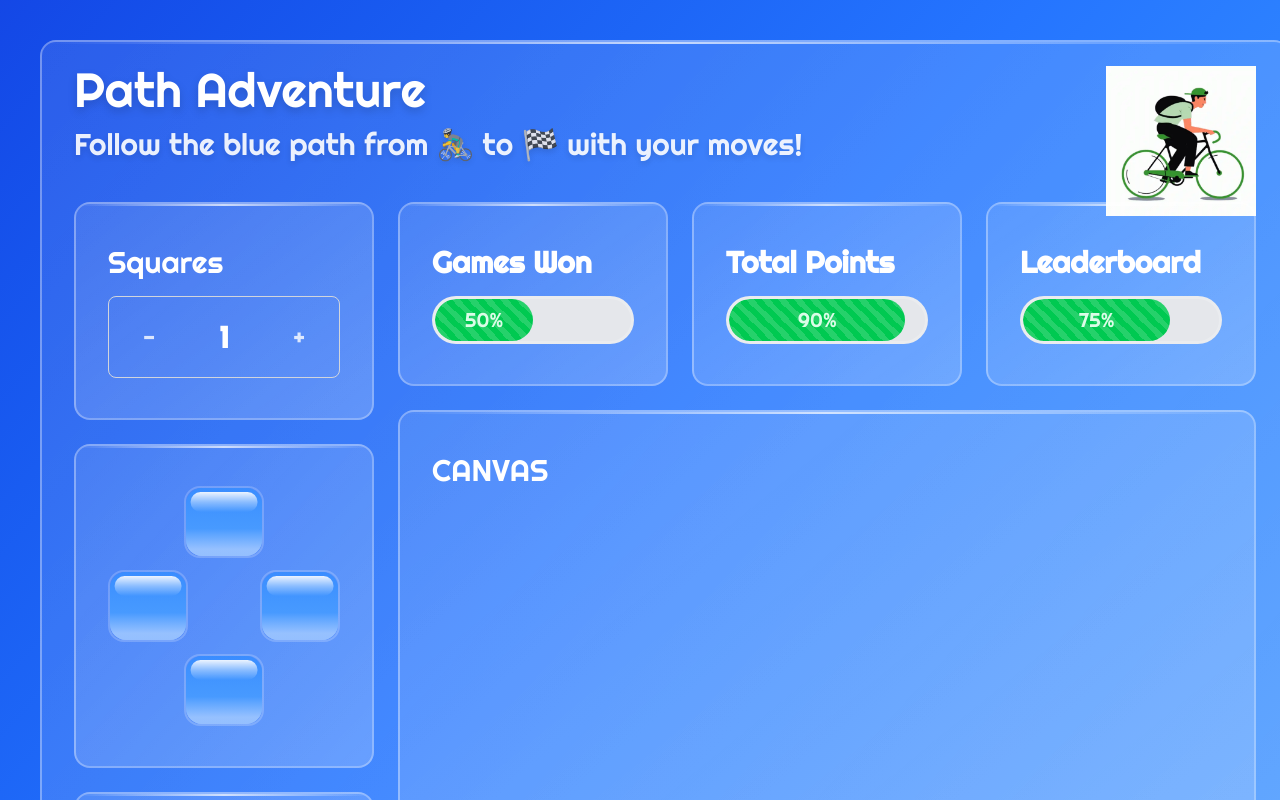
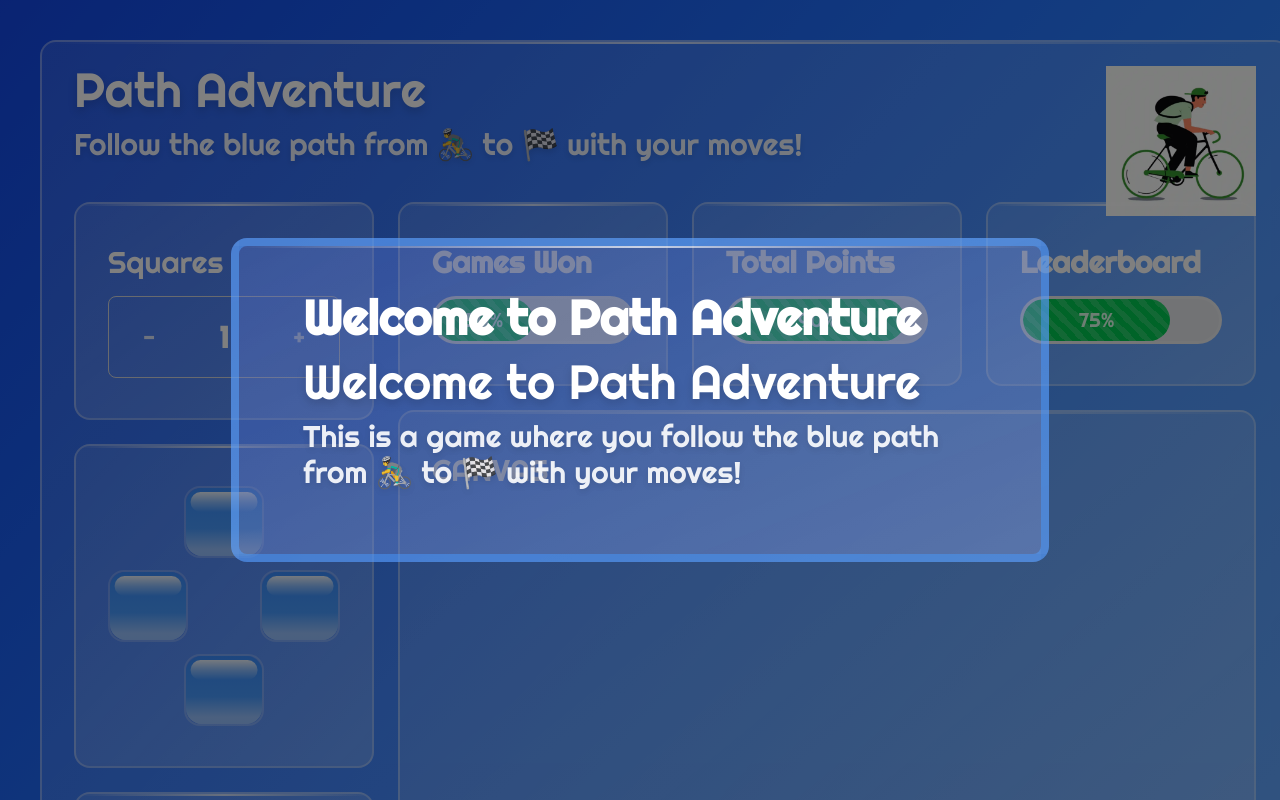
Before and after one commit to tolastarras/path-adventure, a React (Vite) app: page /new in a window 1280 px wide. Shown: the top 800 px of the page. Built offline with nearby package versions, Linux system fonts and the light colour scheme; some icons are missing.

Commit message:
add alert box component

```diff
--- a/src/new/NewHome.jsx
+++ b/src/new/NewHome.jsx
@@ -6,6 +6,7 @@ import {
   GameControls,
   ProgressBar,
   HeaderTitle,
+  AlertBox,
 } from './components';
 
 import { useState, useMemo } from 'react';
@@ -71,6 +72,10 @@ const NewHome = () => {
 
   return (
     <div className="flex flex-col md:w-full lg:w-[1250px] mx-auto">
+      <AlertBox
+        title="Welcome to Path Adventure"
+        description="This is a game where you follow the blue path from 🚴‍♂️ to 🏁 with your moves!"
+      />
       <GlossyCard
         className="main-card"
         title={title}
--- a/src/new/components/index.js
+++ b/src/new/components/index.js
@@ -8,3 +8,4 @@ export { default as GlossyButton } from './ui/GlossyButton';
 export { default as NumberInput } from './ui/NumberInput';
 export { default as TextInput } from './ui/TextInput';
 export { default as ProgressBar } from './ui/ProgressBar';
+export { default as AlertBox } from './ui/AlertBox';
--- /dev/null
+++ b/src/new/components/ui/AlertBox.css
@@ -0,0 +1,106 @@
+@import 'tailwindcss';
+
+/* Base glossy card styles */
+.alert-box {
+  @apply relative w-full h-full rounded-2xl py-12 px-16 overflow-hidden;
+  @apply bg-linear-to-br from-sky-400 via-sky-500 to-blue-500;
+  @apply border-2 border-white/20 transition-all duration-500 ease-out;
+}
+
+.alert-box__border--primary {
+  @apply border-blue-400/50;
+  @apply bg-blue-700/20;
+}
+
+.alert-box__border--success {
+  @apply border-green-500/50;
+  @apply bg-green-700/20;
+}
+
+.alert-box--transparent {
+  @apply relative w-2/3 mx-auto h-full rounded-2xl py-12 px-16 overflow-hidden;
+  @apply bg-linear-to-br from-white/10 via-white/15 to-white/20;
+  @apply border-8 transition-all duration-500 ease-out;
+  /* @apply border-2 border-white/30 transition-all duration-500 ease-out; */
+}
+
+.alert-box--hover:hover {
+  @apply scale-105 border-white/70;
+}
+
+.alert-box--transparent:hover {
+  @apply bg-linear-to-br from-transparent via-white/10 to-white/50;
+}
+
+/* Optional asymmetric glare */
+.alert-box--with-glare::before {
+  @apply content-[''] absolute -top-1/2 -right-1/2 w-full h-full pointer-events-none;
+  @apply bg-linear-to-br from-transparent via-white/10 via-20% to-white/20 to-40%;
+  @apply rotate-35 transition-all duration-500 opacity-70;
+}
+
+.alert-box--with-glare:hover::before {
+  @apply opacity-90 -top-2/3 -right-1/3;
+}
+
+/* Optional shadow effects */
+.alert-box--with-shadow {
+  box-shadow:
+    0 0 15px rgba(125, 211, 252, 0.4),
+    0 0 30px rgba(56, 189, 248, 0.2);
+  filter: drop-shadow(8px 0 12px rgba(125, 211, 252, 0.3));
+}
+
+.alert-box--with-shadow:hover {
+  box-shadow:
+    0 0 20px rgba(125, 211, 252, 0.5),
+    0 0 40px rgba(56, 189, 248, 0.3);
+  filter: drop-shadow(10px 0 15px rgba(125, 211, 252, 0.4));
+}
+
+.alert-box--with-glow-soft {
+  box-shadow:
+    0 0 20px rgba(255, 255, 255, 0.3),
+    0 0 40px rgba(255, 255, 255, 0.15);
+  filter: drop-shadow(6px 0 10px rgba(255, 255, 255, 0.2));
+}
+
+.alert-box--with-glow-soft:hover {
+  box-shadow:
+    0 0 25px rgba(255, 255, 255, 0.4),
+    0 0 50px rgba(255, 255, 255, 0.2);
+  filter: drop-shadow(8px 0 12px rgba(255, 255, 255, 0.3));
+}
+
+/* Optional top edge shine */
+.alert-box--with-shine::after {
+  @apply content-[''] absolute top-0 left-0 right-0 h-0.5 rounded-t-2xl;
+  @apply bg-linear-to-r from-transparent via-white/80 via-50% to-transparent;
+  @apply transition-all duration-500 opacity-90;
+}
+
+.alert-box--with-shine:hover::after {
+  @apply opacity-100 h-1.5 blur-[1px];
+}
+
+/* Content styles */
+.alert-box__content {
+  @apply relative z-10 text-white text-3xl;
+}
+
+.alert-box__title {
+  @apply text-5xl drop-shadow-lg;
+}
+
+.alert-box__description {
+  @apply mt-3 opacity-90 drop-shadow-md;
+}
+
+.alert-box__children {
+  @apply my-4;
+}
+
+/* Grid container */
+.alert-box-grid {
+  @apply grid grid-cols-1 gap-6;
+}
--- /dev/null
+++ b/src/new/components/ui/AlertBox.jsx
@@ -0,0 +1,59 @@
+import { HeaderTitle } from '../';
+
+import './AlertBox.css';
+
+const AlertBox = ({
+  title,
+  description,
+  variant = 'primary',
+  children,
+  showGlare = false,
+  showGlow = false,
+  showShine = true,
+  showShadow = false,
+  disableHover = true,
+  className = ''
+}) => {
+  const baseClass = `alert-box--transparent alert-box__border--${variant}`;
+  const hoverClasses = !disableHover && 'alert-box--hover';
+
+  const handleOverlayClick = () => {
+    console.log('Overlay clicked');
+  }
+
+  const effectClasses = [
+    showGlare && 'alert-box--with-glare',
+    showGlow && 'alert-box--with-glow-soft',
+    showShine && 'alert-box--with-shine',
+    showShadow && 'alert-box--with-shadow',
+  ].filter(Boolean).join(' ');
+
+  const combinedClasses = [
+    baseClass,
+    hoverClasses,
+    effectClasses,
+  ].filter(Boolean).join(' ');
+
+  return (
+    <div
+      className="fixed w-full bg-black/50 inset-0 grid place-items-center z-50 mx-auto"
+      onClick={handleOverlayClick}
+    >
+      {/* <div className="max-w:md w-[354px]">
+
+      </div> */}
+      <div className={`alert-box-grid ${className}`}>
+        <div className={combinedClasses}>
+          <div className="alert-box__content">
+            <HeaderTitle size="xl">{title}</HeaderTitle>
+            <h3 className="alert-box__title">{title}</h3>
+            <p className="alert-box__description">{description}</p>
+            <div className="alert-box__children">{children}</div>
+          </div>
+        </div>
+      </div>
+    </div>
+  );
+}
+
+export default AlertBox;
```
